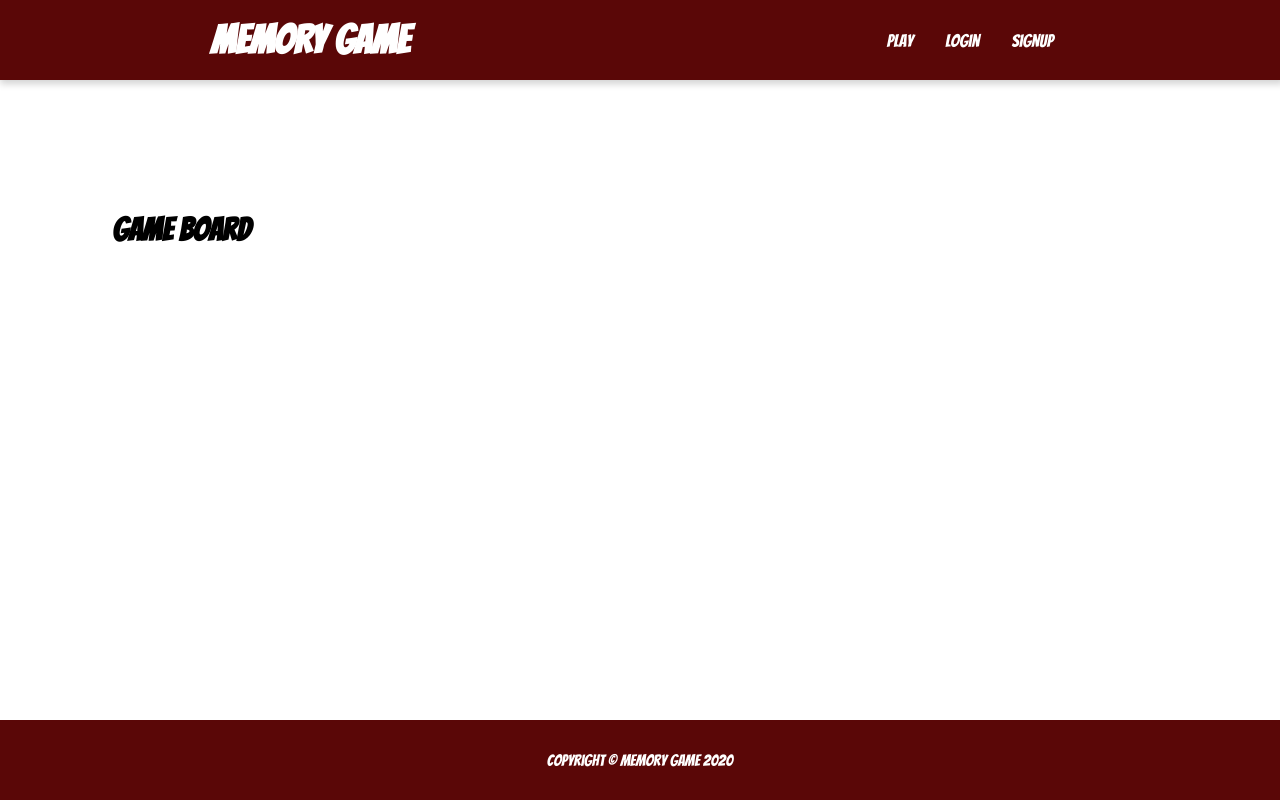
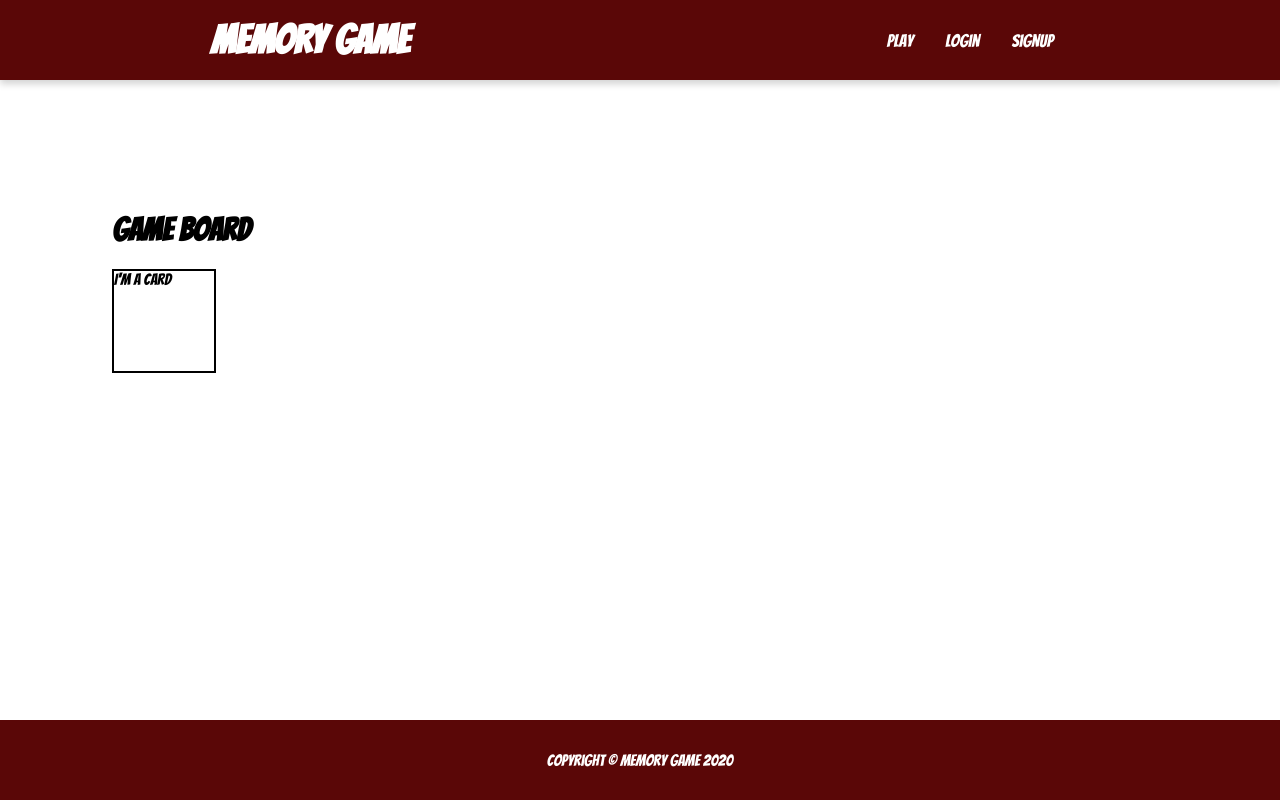
Before and after one commit to pastrychefgamer/react-memory-game, a React (Create React App) app in the folder react-memory-game/: page /game in a window 1280 px wide. Built offline with nearby package versions, Linux system fonts and the light colour scheme; no server answers.

Commit message:
injected card component

```diff
--- a/react-memory-game/src/components/Gameboard/GameBoard.jsx
+++ b/react-memory-game/src/components/Gameboard/GameBoard.jsx
@@ -1,5 +1,6 @@
 import React from 'react';
 import { getChars } from '../../services/marvel-api';
+import Card from '../Card/Card';
 
 import styles from './GameBoard.module.css';
 let chars = getChars();
@@ -8,6 +9,7 @@ console.log(chars);
 const GameBoard = (props) => (
     <main className={styles.main}>
         <h1>Game Board</h1>
+        <Card />
     </main>
 );
 
```
